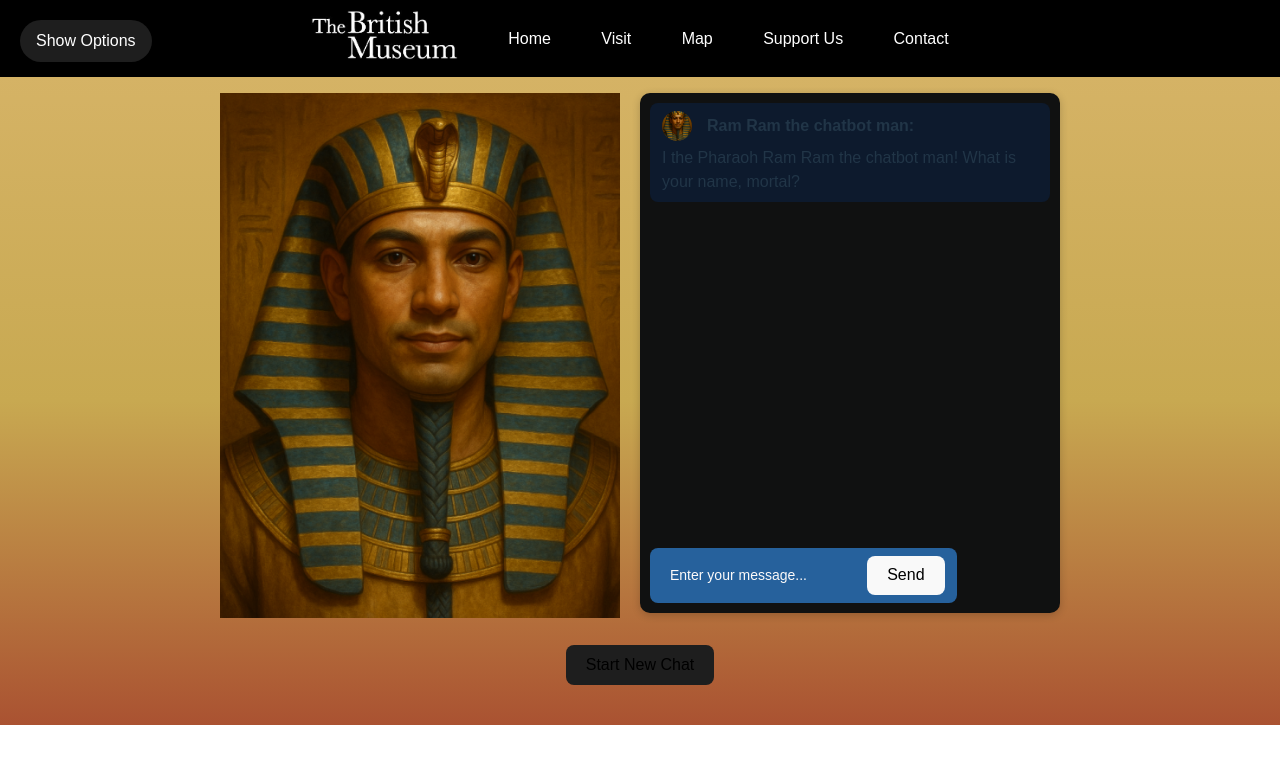
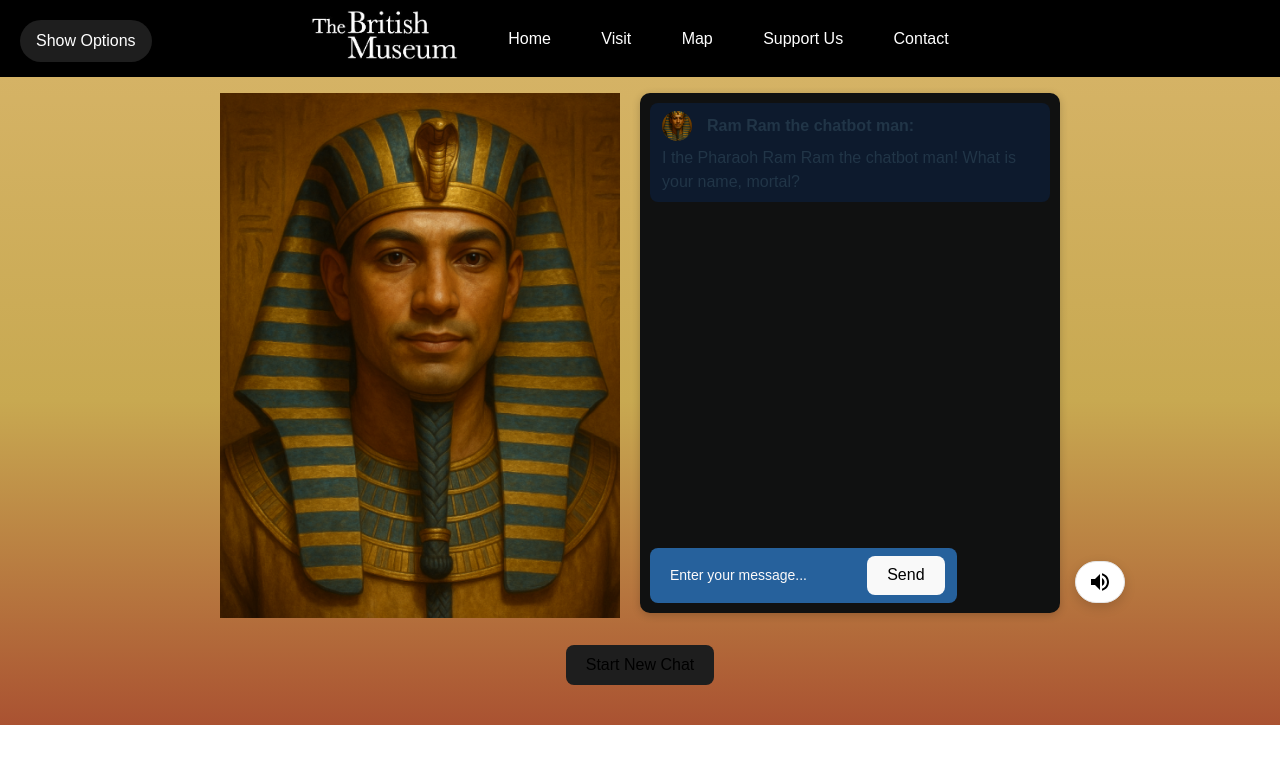
Before and after one commit to SEgroupUni/frontend-chatbot, a React (Vite) app: page / in a window 1280 px wide. Both pictures are taken after a click on the element 640 px from the left and 333 px from the top of the page. Shown: the top 764 px of the page. Built offline with nearby package versions, Linux system fonts and the light colour scheme.

Commit message:
Sound Ques + Volume Slider

```diff
--- a/src/App.jsx
+++ b/src/App.jsx
@@ -1,15 +1,20 @@
 import { useState, useEffect } from "react";
-import ChatBox from "./ChatBox";
-import OptionToggle from "./Options/OptionToggle";
 import NavBar from "./components/NavBar";
 import TimeoutOverlay from "./Pages/TimeOut.jsx";
 import useInactivityTimeout from "./useInactivityTimeout";
-import RamBot from "./Ram.jsx"
+import RamBot from "./Ram.jsx";
 import './index.css';
+
+import ChatBox from "./ChatBox";
+import OptionToggle from "./Options/OptionToggle";
+import VolumeController from "./components/VolumeController";
 
 export default function App() {
   const [overlayVisible, setOverlayVisible] = useState(false);
   const [isInactive, resetInactivity, setIsInactive] = useInactivityTimeout(20000);
+
+  // Global Volume State
+  const [globalVolume, setGlobalVolume] = useState(0.5);
 
   useEffect(() => {
     if (isInactive) setOverlayVisible(true);
@@ -18,23 +23,45 @@ export default function App() {
   return (
     <div>
       <NavBar />
-      <OptionToggle />
+
+      <OptionToggle
+        globalVolume={globalVolume}
+        setGlobalVolume={setGlobalVolume}
+      />
 
       {overlayVisible && (
         <TimeoutOverlay
           onTimeoutEnd={() => window.location.href = "/"}
           onContinue={() => {
-            setOverlayVisible(false); // hide overlay
-            resetInactivity();        // restart inactivity timer
-            setIsInactive(false);     // ensure inactive state cleared
+            setOverlayVisible(false);
+            resetInactivity();
+            setIsInactive(false);
           }}
+          globalVolume={globalVolume}
         />
       )}
-      <div className="chat-box-wrapper">
+
+<div className="chat-box-wrapper">
+
         <div className="ram-avatar">
           <RamBot />
         </div>
-        <ChatBox />
+
+
+        <div style={{ position: 'relative' }}>
+
+            <ChatBox globalVolume={globalVolume} />
+
+            <div style={{
+                position: 'absolute',
+                bottom: '10px',
+                left: '100%',
+                marginLeft: '15px',
+                zIndex: 10
+            }}>
+                <VolumeController volume={globalVolume} setVolume={setGlobalVolume} />
+            </div>
+        </div>
       </div>
       <div className="reset-chat">
         <button className="reset-button" onClick={() => (window.location.href = "AiChatbot")}>Start New Chat</button>
--- a/src/ChatBox.jsx
+++ b/src/ChatBox.jsx
@@ -5,9 +5,9 @@ import Ram from "./assets/RamAvatar.png";
 import UserAvatar from "./assets/User_icon.png";
 import "./index.css";
 
-const sendSound = new Audio(sendSoundFile);
 
-export default function ChatBox() {
+
+export default function ChatBox({ globalVolume }) {
   const [name, setName] = useState("User");
   const [userScript, setUserScript] = useState("");
   const [chatScripts, setChatScripts] = useState([
@@ -24,7 +24,11 @@ export default function ChatBox() {
 
   const sendMessage = () => {
     if (userScript.trim() === "") return;
-    sendSound.play();
+
+    // Create audio instance, set volume
+    const audio = new Audio(sendSoundFile);
+    audio.volume = globalVolume;
+    audio.play();
 
     handleSend({
       name,
@@ -50,7 +54,6 @@ export default function ChatBox() {
               <div className="chat-text">
                 <div className="chat-header">
 
-                  {/* BOT ICON */}
                   {isBot && (
                     <img
                       src={Ram}
@@ -59,7 +62,6 @@ export default function ChatBox() {
                     />
                   )}
 
-                  {/* USER ICON */}
                   {!isBot && (
                     <img
                       src={UserAvatar}
--- a/src/Options/Age.jsx
+++ b/src/Options/Age.jsx
@@ -1,16 +1,14 @@
-import { useState } from "react";
 import "./OptionTable.css";
 import offSound from "../assets/ToggleOffReduced.m4a";
 import onSound from "../assets/ToggleOnReduced.m4a";
 
-export default function Age({setUserOptions, currentSelection}) {
+export default function Age({setUserOptions, currentSelection, globalVolume}) {
 
     const handleClick = (ageValue) => {
-        if (currentSelection === ageValue) {
-            new Audio(offSound).play();
-        } else {
-            new Audio(onSound).play();
-        }
+        const audio = new Audio(currentSelection === ageValue ? offSound : onSound);
+        audio.volume = globalVolume;
+        audio.play();
+
 
         setUserOptions((prev) => ({
             ...prev,
--- a/src/Options/DarkMode.jsx
+++ b/src/Options/DarkMode.jsx
@@ -2,27 +2,22 @@ import "./OptionTable.css";
 import offSound from "../assets/ToggleOffReduced.m4a";
 import onSound from "../assets/ToggleOnReduced.m4a";
 
-export default function DarkMode({ setUserOptions, currentSelection }) {
+export default function DarkMode({ setUserOptions, currentSelection, globalVolume }) {
 
     const handleClick = () => {
-
-        if (currentSelection) {
-            new Audio(offSound).play();
-        } else {
-            new Audio(onSound).play();
-        }
+        const audio = new Audio(currentSelection ? offSound : onSound);
+        audio.volume = globalVolume;
+        audio.play();
 
         setUserOptions((prev) => {
             const newMode = !prev.DarkMode;
 
-            // Apply/remove dark class on <body>
             if (newMode) {
                 document.body.classList.add("dark");
             } else {
                 document.body.classList.remove("dark");
             }
 
-            // Save preference in localStorage
             localStorage.setItem("darkMode", newMode);
 
             return {
--- a/src/Options/Gender.jsx
+++ b/src/Options/Gender.jsx
@@ -1,16 +1,13 @@
-import { useState } from "react";
 import "./OptionTable.css";
 import offSound from "../assets/ToggleOffReduced.m4a";
 import onSound from "../assets/ToggleOnReduced.m4a";
 
-export default function Gender({setUserOptions, currentSelection}) {
+export default function Gender({setUserOptions, currentSelection, globalVolume}) {
 
     const handleClick=(genderValue) => {
-        if (currentSelection === genderValue) {
-            new Audio(offSound).play();
-        } else {
-            new Audio(onSound).play();
-        }
+        const audio = new Audio(currentSelection === genderValue ? offSound : onSound);
+        audio.volume = globalVolume;
+        audio.play();
 
         setUserOptions((prev) => ({
             ...prev,
--- a/src/Options/HistoryInterest.jsx
+++ b/src/Options/HistoryInterest.jsx
@@ -1,17 +1,13 @@
-import { useState } from "react";
 import "./OptionTable.css";
 import offSound from "../assets/ToggleOffReduced.m4a";
 import onSound from "../assets/ToggleOnReduced.m4a";
 
-export default function HistoryInterest({setUserOptions, currentSelection}) {
+export default function HistoryInterest({setUserOptions, currentSelection, globalVolume}) {
 
     const handleClick=(interestValue) => {
-
-        if (currentSelection === interestValue) {
-            new Audio(offSound).play();
-        } else {
-            new Audio(onSound).play();
-        }
+        const audio = new Audio(currentSelection === interestValue ? offSound : onSound);
+        audio.volume = globalVolume;
+        audio.play();
 
         setUserOptions((prev) => ({
             ...prev,
--- a/src/Options/OptionTable.jsx
+++ b/src/Options/OptionTable.jsx
@@ -4,7 +4,7 @@ import Gender from './Gender'
 import HistoryInterest from './HistoryInterest'
 import DarkMode from './DarkMode'
 
-export default function OptionTable({userOptions, setUserOptions}) {
+export default function OptionTable({userOptions, setUserOptions, globalVolume}) {
   return (
     <div className="option-table-container">
       <h1>User Options</h1>
@@ -15,21 +15,25 @@ export default function OptionTable({userOptions, setUserOptions}) {
           className="age-container"
           setUserOptions={setUserOptions}
           currentSelection={userOptions.ageGroup}
+          globalVolume={globalVolume}
         />
         <Gender
           className="gender-container"
           setUserOptions={setUserOptions}
           currentSelection={userOptions.gender}
+          globalVolume={globalVolume}
         />
         <HistoryInterest
           className="history-container"
           setUserOptions={setUserOptions}
           currentSelection={userOptions.historyInterest}
+          globalVolume={globalVolume}
         />
         <DarkMode
           className="darkmode-container"
           setUserOptions={setUserOptions}
           currentSelection={userOptions.DarkMode}
+          globalVolume={globalVolume}
         />
       </div>
     </div>
--- a/src/Options/OptionToggle.jsx
+++ b/src/Options/OptionToggle.jsx
@@ -1,30 +1,35 @@
 import { useState, useEffect } from "react";
 import OptionTable from "./OptionTable";
 import "./OptionDrawer.css";
-import SwipeSound from "../assets/OptionsTableSwipe.mp3";
+import SwipeSound from "../assets/OptionsTableSwipeIncreased.m4a";
 
-export default function OptionToggle() {
+export default function OptionToggle({ globalVolume, setGlobalVolume }) {
   const [open, setOpen] = useState(false);
 
   const [userOptions, setUserOptions] = useState({
     fontSize: null, ageGroup: null, gender: null, historyInterest: null,
   })
 
+  const toggle = () => {
+    const audio = new Audio(SwipeSound);
+    audio.volume = globalVolume;
+    audio.play();
 
-  const toggle = () => {
-    new Audio(SwipeSound).play();
     setOpen(prev => !prev);
   };
 
   useEffect(() => {
     const openDrawer = () => {
-      new Audio(SwipeSound).play();
+      const audio = new Audio(SwipeSound);
+      audio.volume = globalVolume;
+      audio.play();
+
       setOpen(true);
     }
 
     window.addEventListener("open-options", openDrawer);
     return () => window.removeEventListener("open-options", openDrawer);
-  }, []);
+  }, [globalVolume]);
 
   return (
     <div className="option-toggle-wrapper">
@@ -36,6 +41,7 @@ export default function OptionToggle() {
         <OptionTable
           userOptions={userOptions}
           setUserOptions={setUserOptions}
+          globalVolume={globalVolume}
         />
       </div>
     </div>
--- a/src/components/ChatbotCard.jsx
+++ b/src/components/ChatbotCard.jsx
@@ -5,7 +5,7 @@ export default function ChatbotCard() {
     const navigate = useNavigate();
   return (
     <div className="chatbot-card" onClick={() => navigate("AiChatbot")}>
-      <h2>Ramses ii AI ChatBot!</h2>
+      <h2>Ramses II AI ChatBot!</h2>
       <p>Get instant answers to your questions.</p>
       <div className="start-section">
         <button className="start-chat" onClick={() => navigate("AiChatbot")}>Start Chat</button>
--- /dev/null
+++ b/src/components/VolumeController.jsx
@@ -0,0 +1,53 @@
+import { useState } from "react";
+
+export default function VolumeController({ volume, setVolume }) {
+  const [lastVolume, setLastVolume] = useState(0.5);
+  const percentage = Math.round(volume * 100);
+
+  const toggleMute = () => {
+    if (volume > 0) {
+      setLastVolume(volume);
+      setVolume(0);
+    } else {
+      setVolume(lastVolume || 0.5);
+    }
+  };
+
+  return (
+    <div className="windows-volume-container">
+      {/* Icon Button */}
+      <button
+        onClick={toggleMute}
+        className="volume-btn"
+        title={volume === 0 ? "Unmute" : "Mute"}
+      >
+        {volume === 0 ? (
+           <svg className="volume-icon" viewBox="0 0 24 24" width="24" height="24">
+             <path d="M16.5 12c0-1.77-1.02-3.29-2.5-4.03v2.21l2.45 2.45c.03-.2.05-.41.05-.63zm2.5 0c0 .94-.2 1.82-.54 2.64l1.51 1.51C20.63 14.91 21 13.5 21 12c0-4.28-2.99-7.86-7-8.77v2.06c2.89.86 5 3.54 5 6.71zM4.27 3L3 4.27 7.73 9H3v6h4l5 5v-6.73l4.25 4.25c-.67.52-1.42.93-2.25 1.18v2.06c1.38-.31 2.63-.95 3.69-1.81L19.73 21 21 19.73l-9-9L4.27 3zM12 4L9.91 6.09 12 8.18V4z"/>
+           </svg>
+        ) : (
+           <svg className="volume-icon" viewBox="0 0 24 24" width="24" height="24">
+             <path d="M3 9v6h4l5 5V4L7 9H3zm13.5 3c0-1.77-1.02-3.29-2.5-4.03v8.05c1.48-.73 2.5-2.25 2.5-4.02zM14 3.23v2.06c2.89.86 5 3.54 5 6.71s-2.11 5.85-5 6.71v2.06c4.01-.91 7-4.49 7-8.77s-2.99-7.86-7-8.77z"/>
+           </svg>
+        )}
+      </button>
+
+      {/* Slider Wrapper - Revealed on Hover */}
+      <div className="volume-slider-wrapper">
+        <input
+          type="range"
+          min="0"
+          max="1"
+          step="0.01"
+          value={volume}
+          onChange={(e) => setVolume(parseFloat(e.target.value))}
+          className="windows-slider"
+          style={{
+            background: `linear-gradient(to right, #0078D4 0%, #0078D4 ${percentage}%, #dcdcdc ${percentage}%, #dcdcdc 100%)`
+          }}
+        />
+        <span className="volume-text">{percentage}</span>
+      </div>
+    </div>
+  );
+}
--- a/src/index.css
+++ b/src/index.css
@@ -204,6 +204,7 @@ h1, h2 {
   justify-content: center;
   align-items: flex-start;
   gap: 20px;
+  position: relative;
 }
 
 /* ChatBox.css */
@@ -303,3 +304,105 @@ h1, h2 {
   margin-bottom: 5px;
   gap: 5px;
 }
+
+
+
+/* -------------------- Volume Controller CSS -------------------- */
+
+.windows-volume-container {
+  display: flex;
+  align-items: center;
+  gap: 10px;
+  background-color: #ffffff;
+  padding: 8px 12px;
+  border-radius: 25px; /* Pill shape */
+  box-shadow: 0 4px 12px rgba(0, 0, 0, 0.15);
+
+  /* --- HOVER ANIMATION SETTINGS --- */
+  width: 24px;  /* Start small (icon only) */
+  height: 24px; /* Fixed height */
+  overflow: hidden; /* Hide slider when not hovering */
+  transition: width 0.3s ease-in-out, background-color 0.2s;
+  border: 1px solid #e5e5e5;
+  cursor: pointer;
+}
+
+/* When you hover over the container, expand it */
+.windows-volume-container:hover {
+  width: 160px; /* Expand enough to show the slider */
+}
+
+/* Reset button styles for the icon */
+.volume-btn {
+  background: none;
+  border: none;
+  padding: 0;
+  cursor: pointer;
+  display: flex;
+  align-items: center;
+  justify-content: center;
+  color: #1e1e1e;
+  width: 24px; /* Ensure icon takes up full folded width */
+  height: 24px;
+}
+
+.volume-icon {
+  fill: #000000;
+  flex-shrink: 0;
+  transition: fill 0.2s;
+}
+
+/* Red icon when muted */
+.volume-btn[title="Unmute"] .volume-icon {
+  fill: #d13438;
+}
+
+/* The wrapper that holds the slider and text */
+.volume-slider-wrapper {
+  display: flex;
+  align-items: center;
+  gap: 10px;
+  opacity: 0; /* Hidden by default */
+  transition: opacity 0.2s ease-in-out;
+  width: 120px;
+  pointer-events: none; /* Prevent clicking when hidden */
+}
+
+/* Reveal slider on hover */
+.windows-volume-container:hover .volume-slider-wrapper {
+  opacity: 1;
+  pointer-events: auto; /* Enable clicking */
+  transition-delay: 0.1s;
+}
+
+.volume-text {
+  font-family: 'Segoe UI', sans-serif;
+  font-weight: 600;
+  color: #1e1e1e;
+  min-width: 25px;
+  text-align: right;
+  font-size: 14px;
+}
+
+/* Slider Bar Styling */
+.windows-slider {
+  -webkit-appearance: none;
+  width: 80px;
+  height: 4px;
+  border-radius: 2px;
+  outline: none;
+  cursor: pointer;
+  margin: 0;
+}
+
+.windows-slider::-webkit-slider-thumb {
+  -webkit-appearance: none;
+  appearance: none;
+  width: 16px;
+  height: 16px;
+  border-radius: 50%;
+  background: #0078D4;
+  border: 3px solid #ffffff;
+  box-shadow: 0 0 4px rgba(0,0,0,0.2);
+  cursor: pointer;
+}
```
Also changed, not shown: 1 other file (tests, documents, lock files or other folders).
